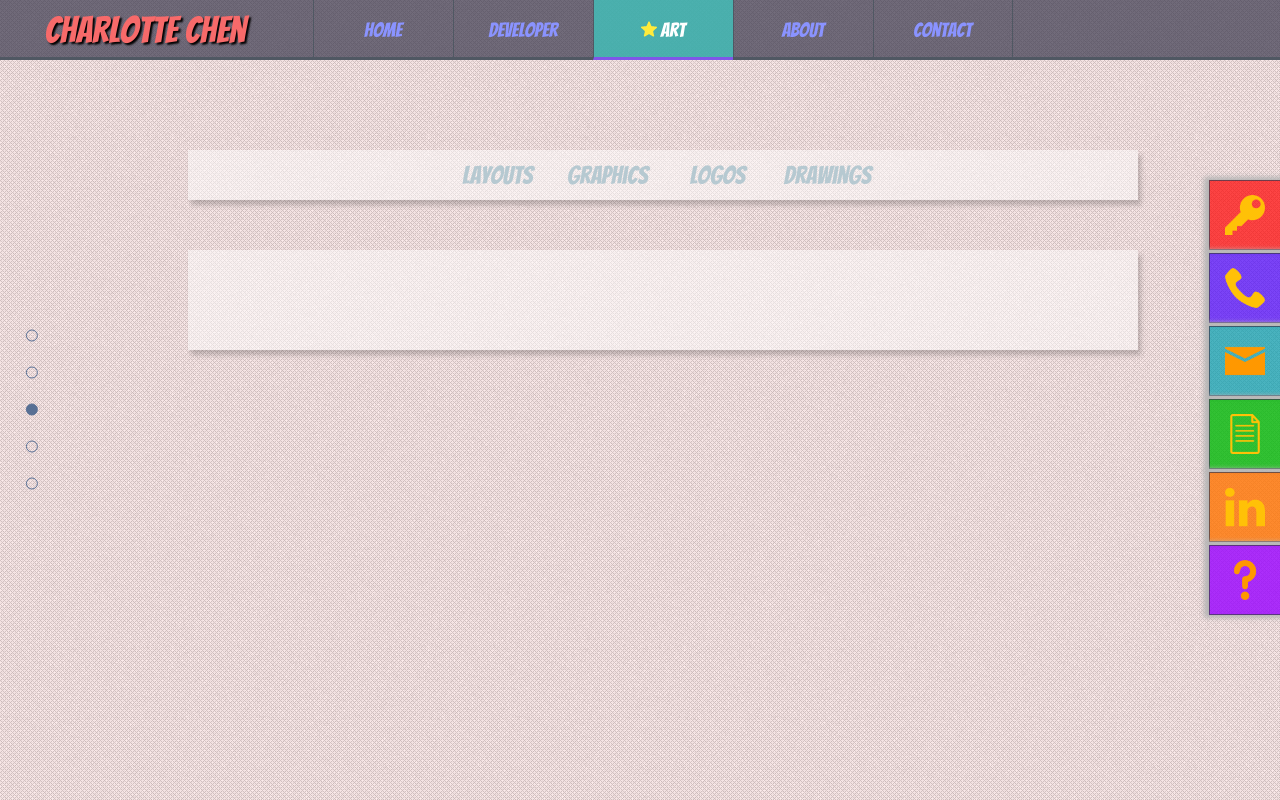
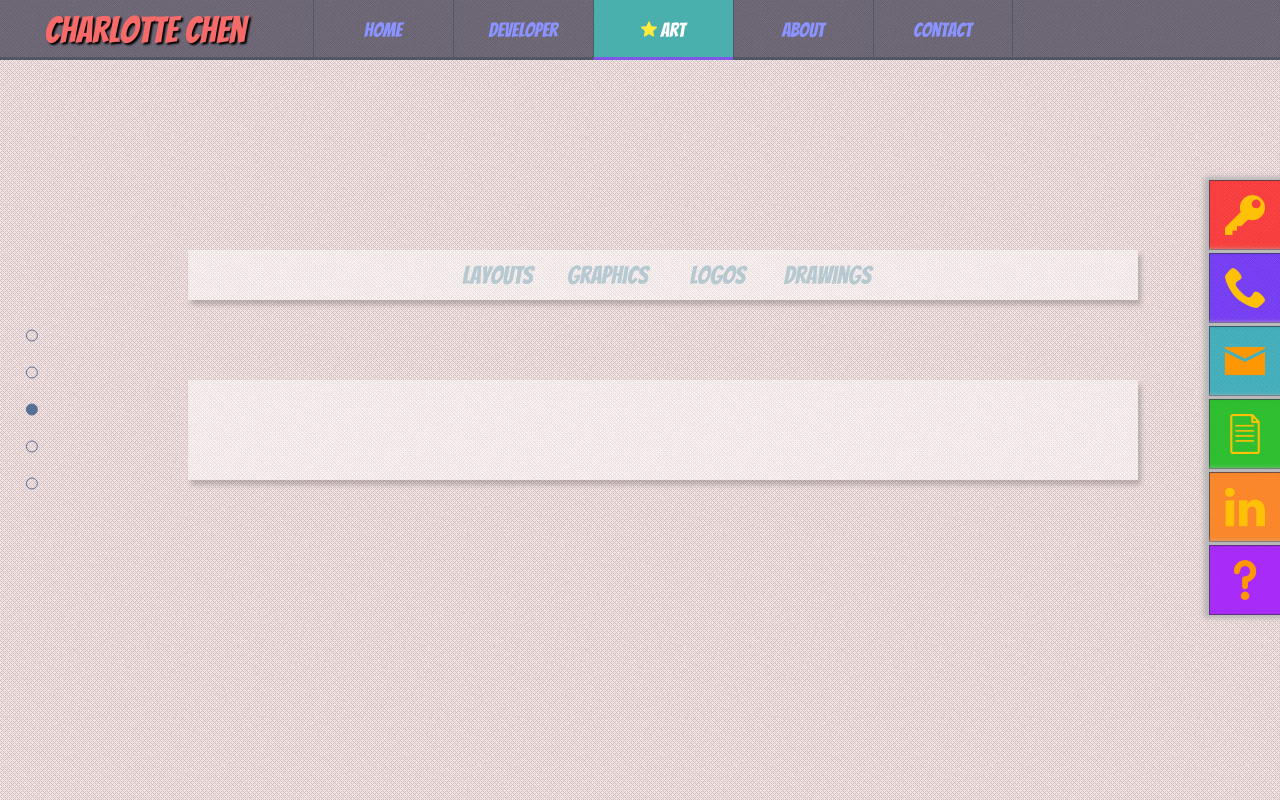
Before and after one commit to dth26/CharlotteChenResume-Public-, a Flask app: template templates/art/layouts.html in a window 1280 px wide; the page is wider, and only the part inside the window is pictured. Run offline with Flask 2, Linux system fonts and the light colour scheme; the template is opened without the code that fills it, so the values that code supplies are empty; parts of the project's set-up code (start-up, migrations or seed data) failed here and were passed over; some libraries are stand-ins or nearby versions.

Commit message:
attempt to center stuff for mac

```diff
--- a/static/style/layouts.css
+++ b/static/style/layouts.css
@@ -9,15 +9,8 @@
 }
 .outerHeaderMenu
 {
-	position: absolute;
 	height: 50px;
-	float: left;
-	background-color: rgba(255,255,255,0.3);
-	border: 1px solid #B4B8D4 ;
- 	top: 150px;
-    left: 50%;
-    margin-left: -440px;
-    z-index: -1 !important;
+    padding: 10px 0px 10px 0px;
 }
 .headerMenu
 {
--- a/templates/art/layouts.html
+++ b/templates/art/layouts.html
@@ -9,8 +9,9 @@
 {% endblock %}
 
 {% block content %}
+<div id="centerContainer" class="centerContainerWidth centerContainerEdit">
     <input type="hidden" id="subpage" value="{{subpage}}"/>
-	<div class="outerHeaderMenu blockAttributes centerContainerWidth">
+	<div class="block blockAttributes outerHeaderMenu">
 		<div class="headerMenu">
 			<a href="{{ url_for('Layouts')}}">
 				<div id="layouts" class="headerElement">Layouts</div>
@@ -27,11 +28,10 @@
 		</div>
 	</div>
 
-
     <!-- load images to display -->
-<div id="centerContainer" class="centerContainerWidth centerContainerEdit">
+    <div class="block blockAttributes blockAttributesEdit">
     	<div title="Edit Photos" class="openEditPane" id="editLayout"></div>
-	<div class="block blockAttributes blockAttributesEdit">
+     <!-- 	<div class="block blockAttributes blockAttributesEdit"> -->
     	{% for photo in photos %}
     		<div id="{{photo.idName}}" class="imgBlock">
     			<div class="imgHolder">
@@ -43,6 +43,7 @@
     			</div>
     		</div>
     	{% endfor %}
+    <!--	</div> -->
     </div>
 </div>
 
```
Lines whose indentation alone changed are shown as unchanged.
